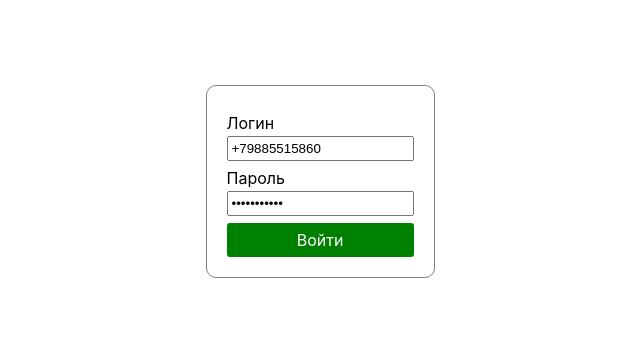
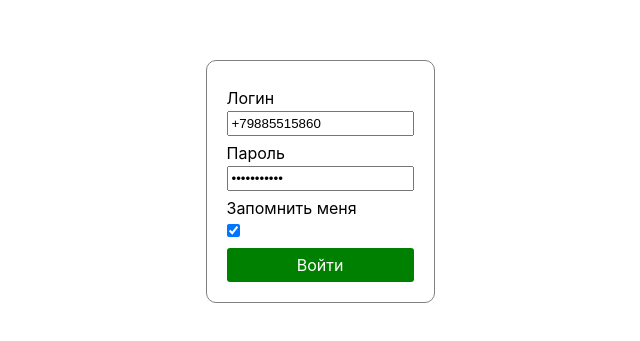
Before and after one commit to ExUngueLeonem/shopper_supplier_ms, a React (Create React App) app: page / in a window 1280 px wide. Shown: the part 219-560 px from the top of the page, without its empty margins (320-960 px from the left). Built offline with nearby package versions, Linux system fonts and the light colour scheme.

Commit message:
user info && auth

```diff
--- a/src/Layout/Page.tsx
+++ b/src/Layout/Page.tsx
@@ -74,6 +74,12 @@ const Page = ({
   //   if (authStore.isAuth === false) navigate("/");
   // })
 
+  // useEffect(() => {
+  //   if (!authStore.userInfo.id && localStorage.getItem('token')) {
+  //     authStore.getUserInfo()
+  //   }
+  // }, [])
+
   return (
     <>
       {/* <ShowForm /> */}
--- a/src/Layout/User/index.tsx
+++ b/src/Layout/User/index.tsx
@@ -1,3 +1,4 @@
+import { observer } from "mobx-react-lite";
 import React from "react";
 // import { useOidc, useOidcUser } from "@axa-fr/react-oidc";
 // import useController from "Hooks/useController";
@@ -7,7 +8,7 @@ import "./User.scss";
 
 // import authStore from '../../store/AuthStore';
 
-export default function User() {
+function User() {
   const nav = useNavigate();
   // const { logout } = useOidc();
   // const { oidcUser, oidcUserLoadingState } = useOidcUser();
@@ -31,3 +32,5 @@ export default function User() {
     </div>
   );
 }
+
+export default observer(User);
--- a/src/components/forms/AuthForm/index.tsx
+++ b/src/components/forms/AuthForm/index.tsx
@@ -20,6 +20,7 @@ export default function AuthForm() {
           initialValues={{
             login: '+79885515860',
             password: 'Flagman_123',
+            isPersistent: true,
           }}
 
           validationSchema={Yup.object().shape({
@@ -34,17 +35,27 @@ export default function AuthForm() {
           }
         >
           {
-            (props) =>
+            (props) => {
+              const {
+                values
+              } = props
+
+              console.log("form data values", values)
+              return (
                 <>
                   <FormikForm>
                     <CustomTextField formikProps={{ ...props }} name={'login'} label={'Логин'} />
                     <CustomTextField formikProps={{ ...props }} name={'password'} label={'Пароль'} type={"password"} />
+
+                    <CustomTextField formikProps={{ ...props }} name={'isPersistent'} label={'Запомнить меня'} type={"checkbox"} />
 
                     <button type="submit" className={styles.submit_btn}>
                       Войти
                     </button>
                   </FormikForm>
                 </>
+              )
+            }
           }
         </Formik>
       </div>
--- a/src/components/forms/formComponents/CustomTextField.tsx
+++ b/src/components/forms/formComponents/CustomTextField.tsx
@@ -9,12 +9,14 @@ export default function CustomTextField({
     withError = false,
     formikProps,
     type = "text",
+    checked = "false",
 }: {
     label: string;
     name: string;
     withError?: boolean;
     formikProps?: any;
-    type?: "text" | "number" | "password"
+    type?: "text" | "number" | "password" | "checkbox";
+    checked?: "true" | "false";
 }) {
 
     const {
@@ -24,12 +26,14 @@ export default function CustomTextField({
     } = formikProps
 
     return (
+        <>
+            {/* {type !== "checkbox" ? */}
                 <div className={styles.field_wrapper}>
                     <div className={styles.label_wrapper}>
                         <label htmlFor={name}> {label} </label>
                     </div>
                     <div>
-                <Field name={name} placeholder={label} type={type} className={styles.text_field}/>
+                        <Field name={name} placeholder={label} type={type} className={styles.text_field} />
                     </div>
                     {withError &&
                         <>
@@ -39,5 +43,25 @@ export default function CustomTextField({
                         </>
                     }
                 </div>
+                {/* :
+                <div className={styles.field_wrapper}>
+                    <div className={styles.label_wrapper}>
+                        <label htmlFor={name}> {label} </label>
+                    </div>
+                    <div>
+                        <Field name={name} placeholder={label} type={type} className={styles.text_field} checked={checked} value={}/>
+                    </div>
+                    {withError &&
+                        <>
+                            {errors[name] && touched[name] && (
+                                <div className={styles.input_feedback}>{errors[name]}</div>
+                            )}
+                        </>
+                    }
+                </div> */}
+            {/* } */}
+
+        </>
+
     )
 }
--- a/src/http/axios.ts
+++ b/src/http/axios.ts
@@ -14,6 +14,7 @@ export class ConnectionManager {
         })
 
         this.api.defaults.headers.common['Authorization'] = `Bearer ${localStorage.getItem("token")}`;
+        // this.api.defaults.headers.common['withCredentials'] = true;
 
         this.api.interceptors.response.use(
             (config) => {
@@ -35,6 +36,7 @@ export class ConnectionManager {
     }
 
     GetClient() {
+        this.api.defaults.headers.common['Authorization'] = `Bearer ${localStorage.getItem("token")}`;
         return this.api;
     }
 
--- a/src/store/AuthStore.tsx
+++ b/src/store/AuthStore.tsx
@@ -38,9 +38,9 @@ class AuthStore {
         this.isAuth = isAuth;
     }
 
-    async login({ login, password }: { login: string, password: string }) {
+    async login({ login, password, isPersistent }: { login: string, password: string, isPersistent: boolean }) {
         try {
-            let res = await ConnectionManager.GetInstance().GetClient().post('/Account/Auth', { login, password })
+            let res = await ConnectionManager.GetInstance().GetClient().post('/Account/Auth', { login, password, isPersistent })
             const { userId, isSupplier } = res.data
             localStorage.setItem("token", res.data.token);
             this.setUser({ userId, isSupplier })
@@ -60,6 +60,8 @@ class AuthStore {
     }
 
     async getUserInfo() {
+        // setTimeout(async () => {
+
             try {
                 let res = await ConnectionManager.GetInstance().GetClient().get('/user');
                 this.userInfo = res.data
@@ -68,6 +70,7 @@ class AuthStore {
             } catch (error: any) {
                 if (error) this.errorCatch(error);
             }
+        // }, 200)
     }
 
     errorCatch(error: AxiosError<any>) {
```
Lines whose indentation alone changed are shown as unchanged.
